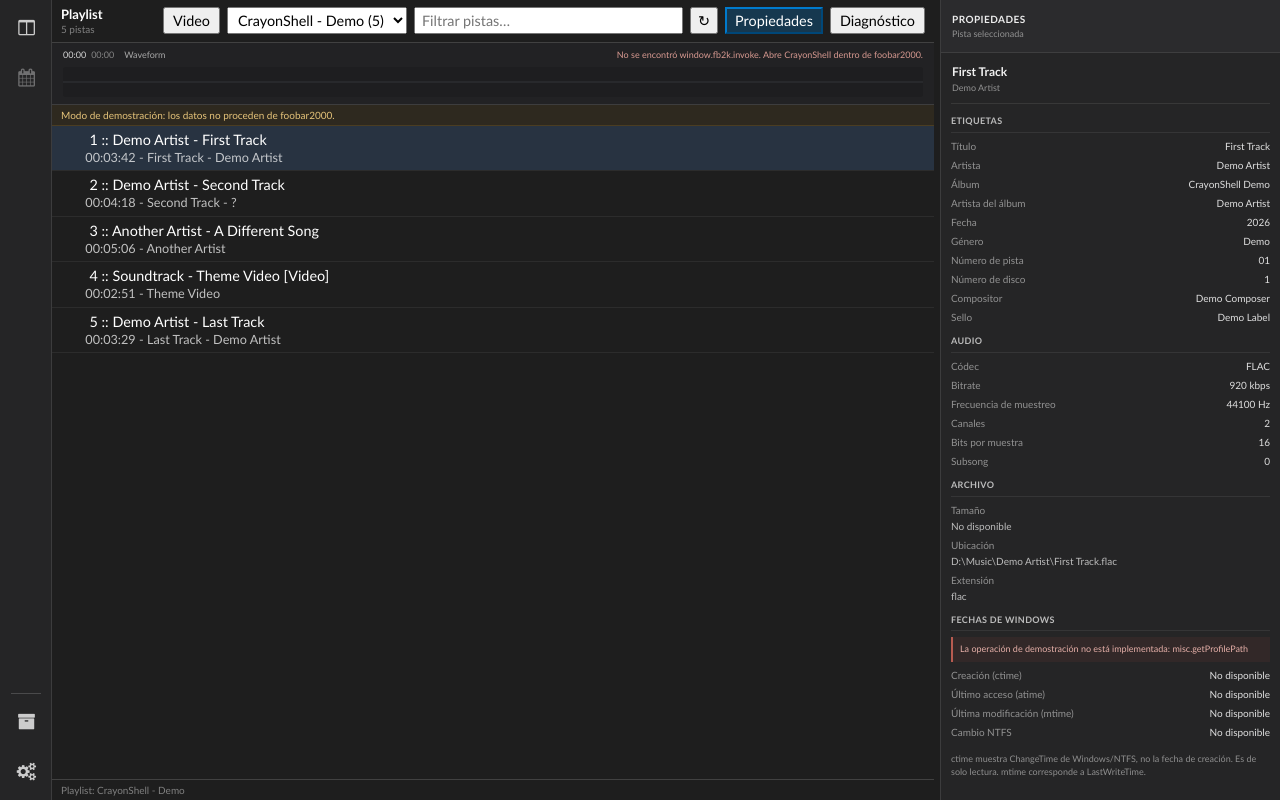
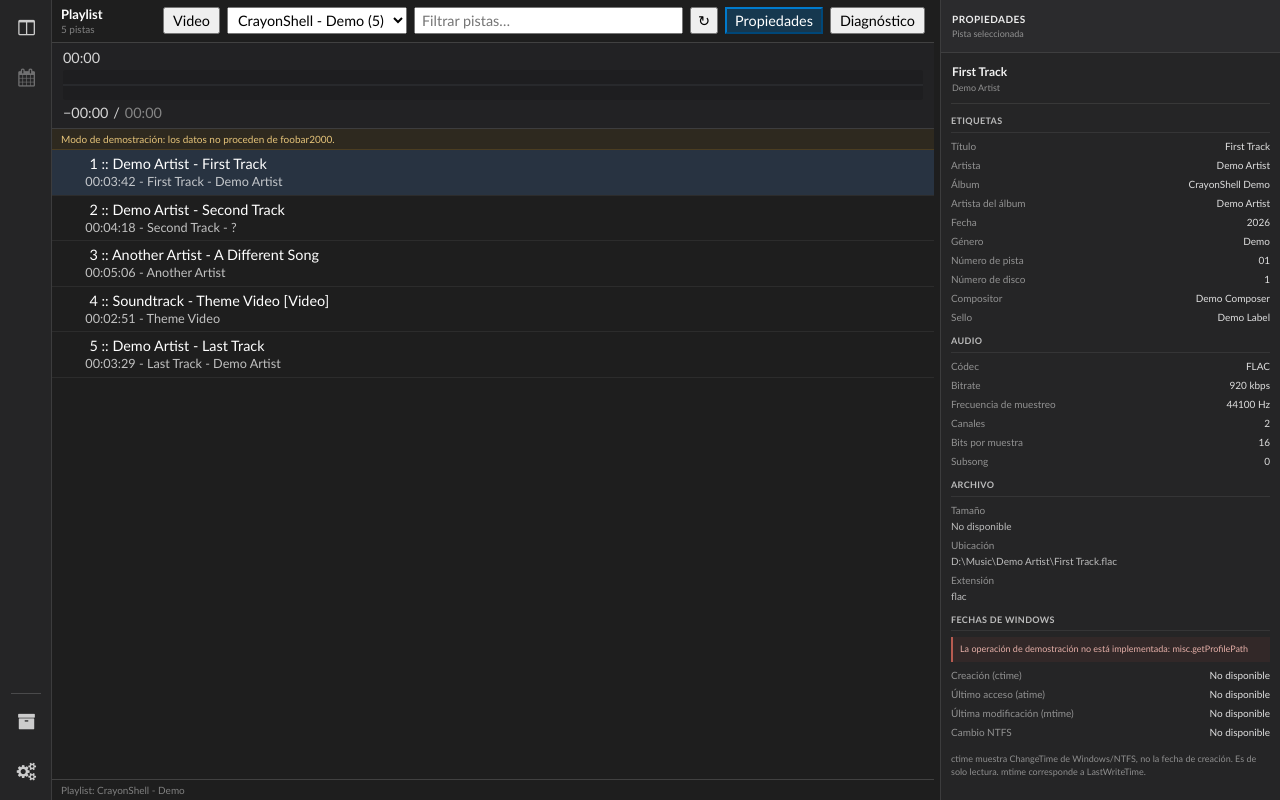
Before and after one commit to mhz698a/fb2k-CrayonShell, a React (Vite) app: page / in a window 1280 px wide. Built offline with nearby package versions, Linux system fonts and the light colour scheme.

Commit message:
Make waveform seekbar a single bottom timeline row

```diff
--- a/src/components/WaveformSeekbar.jsx
+++ b/src/components/WaveformSeekbar.jsx
@@ -4,7 +4,8 @@ import { WaveformPlaybackController } from '../services/waveform/waveformPlaybac
 import {
     clampWaveformPosition,
     formatWaveformTime,
-    getWaveformPositionFromPointer
+    getWaveformPositionFromPointer,
+    getWaveformTimeLabels
 } from '../services/waveform/waveformDisplay.js';
 
 function drawWaveform(canvas, segmentMap, duration, position, accentColor) {
@@ -73,9 +74,13 @@ function drawWaveform(canvas, segmentMap, duration, position, accentColor) {
 function getStatusText(snapshot, error, isSeeking) {
     if (isSeeking) return 'Buscando…';
     if (error) return error;
-
     if (!snapshot?.started) return 'Conectando con foobar2000…';
-    if (!snapshot.trackKey) return 'Reproduce un archivo de audio local';
+    if (!snapshot.trackPath) return 'No hay una pista cargada.';
+    if (!snapshot.trackKey) {
+        return snapshot.canSeek
+            ? 'No hay PCM disponible. La seekbar continúa habilitada.'
+            : 'No hay PCM disponible para esta pista.';
+    }
     if (snapshot.waveform?.status === 'complete') return 'Análisis completo';
     if (snapshot.waveform?.status === 'partial') return 'Análisis parcial';
 
@@ -239,7 +244,7 @@ export default function WaveformSeekbar() {
         let frameId = 0;
         let running = true;
         const shouldAnimate = Boolean(
-            (snapshot?.trackKey && snapshot.playbackState === 'playing')
+            (Number(snapshot?.duration) > 0 && snapshot.playbackState === 'playing')
             || isDragging
             || isSeeking
         );
@@ -293,8 +298,8 @@ export default function WaveformSeekbar() {
     const currentPosition = isDragging || isSeeking
         ? previewPosition
         : clampWaveformPosition(displayPosition, currentDuration);
-    const canSeek = Boolean(snapshot?.trackKey && snapshot?.canSeek && currentDuration > 0);
-    const title = [snapshot?.trackTitle, snapshot?.trackArtist].filter(Boolean).join(' — ');
+    const canSeek = Boolean(snapshot?.canSeek && currentDuration > 0);
+    const timeLabels = getWaveformTimeLabels(currentPosition, currentDuration);
     const statusText = getStatusText(snapshot, error, isSeeking);
 
     const getPointerPosition = (event) => {
@@ -371,19 +376,10 @@ export default function WaveformSeekbar() {
     };
 
     return (
-        <div className="waveform-seekbar">
-            <div className="waveform-seekbar-heading">
-                <div className="waveform-seekbar-time">
-                    <span>{formatWaveformTime(currentPosition)}</span>
-                    <span>{formatWaveformTime(currentDuration)}</span>
-                </div>
-                <span className="waveform-seekbar-track" title={title}>
-                    {title || 'Waveform'}
-                </span>
-                <span className={'waveform-seekbar-status' + (error ? ' is-error' : '')} title={statusText}>
-                    {statusText}
-                </span>
-            </div>
+        <div className="waveform-seekbar" role="group" aria-label="Controles de posición de reproducción">
+            <span className="waveform-seekbar-time waveform-seekbar-current">
+                {timeLabels.current}
+            </span>
             <canvas
                 ref={canvasRef}
                 className={'waveform-seekbar-canvas' + (canSeek ? ' is-seekable' : '')}
@@ -392,15 +388,25 @@ export default function WaveformSeekbar() {
                 aria-valuemin={0}
                 aria-valuemax={currentDuration}
                 aria-valuenow={currentPosition}
-                aria-valuetext={formatWaveformTime(currentPosition) + ' de ' + formatWaveformTime(currentDuration)}
+                aria-valuetext={
+                    timeLabels.current + ' transcurridos, '
+                    + timeLabels.remaining + ' restantes, duración total '
+                    + timeLabels.total
+                }
                 aria-disabled={!canSeek}
                 tabIndex={canSeek ? 0 : -1}
+                title={statusText}
                 onPointerDown={handlePointerDown}
                 onPointerMove={handlePointerMove}
                 onPointerUp={(event) => finishPointerSeek(event, true)}
                 onPointerCancel={(event) => finishPointerSeek(event, false)}
                 onKeyDown={handleKeyDown}
             />
+            <div className="waveform-seekbar-time waveform-seekbar-end">
+                <span className="waveform-seekbar-remaining">−{timeLabels.remaining}</span>
+                <span className="waveform-seekbar-time-separator">/</span>
+                <span className="waveform-seekbar-duration">{timeLabels.total}</span>
+            </div>
         </div>
     );
 }
```
